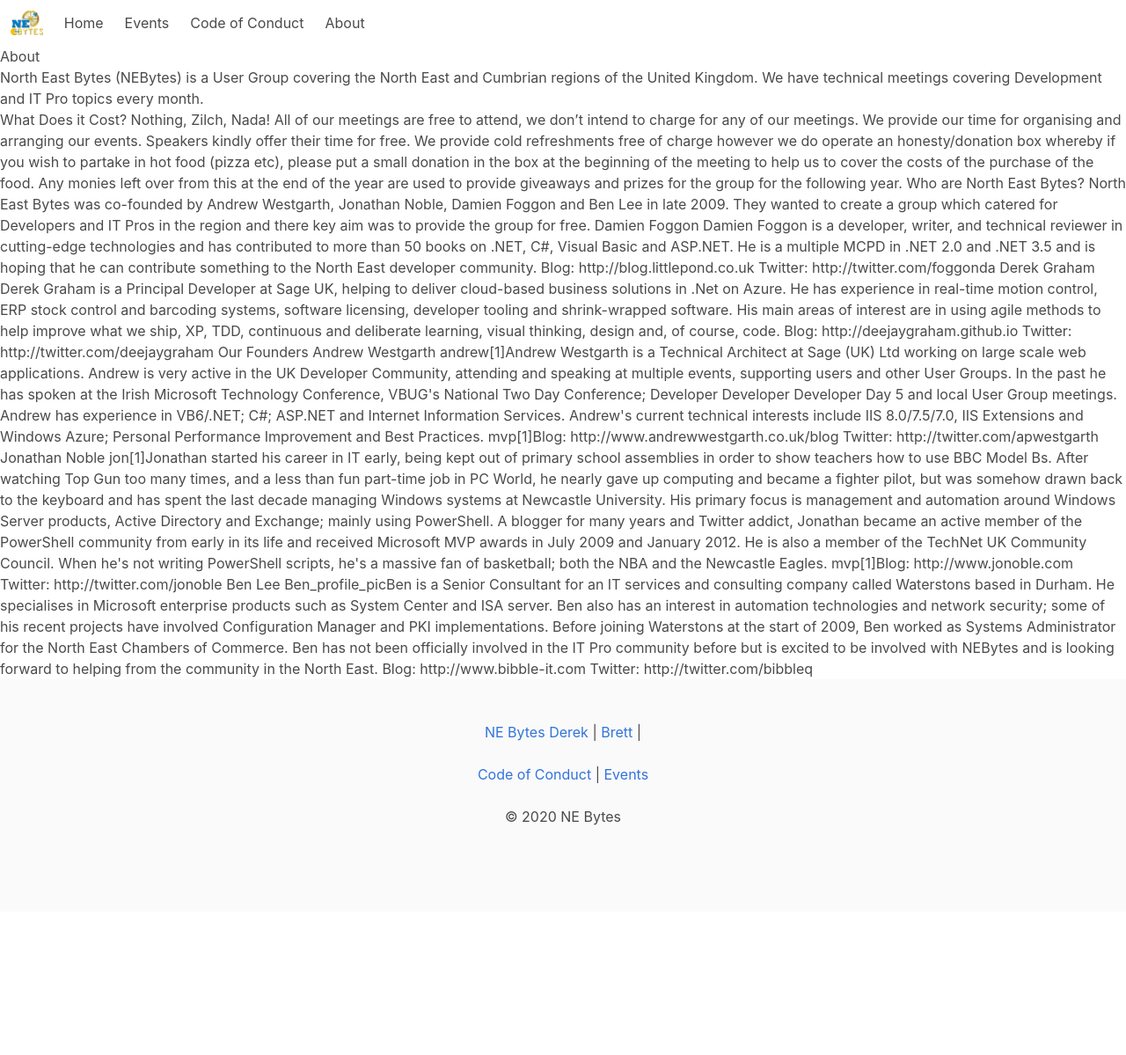
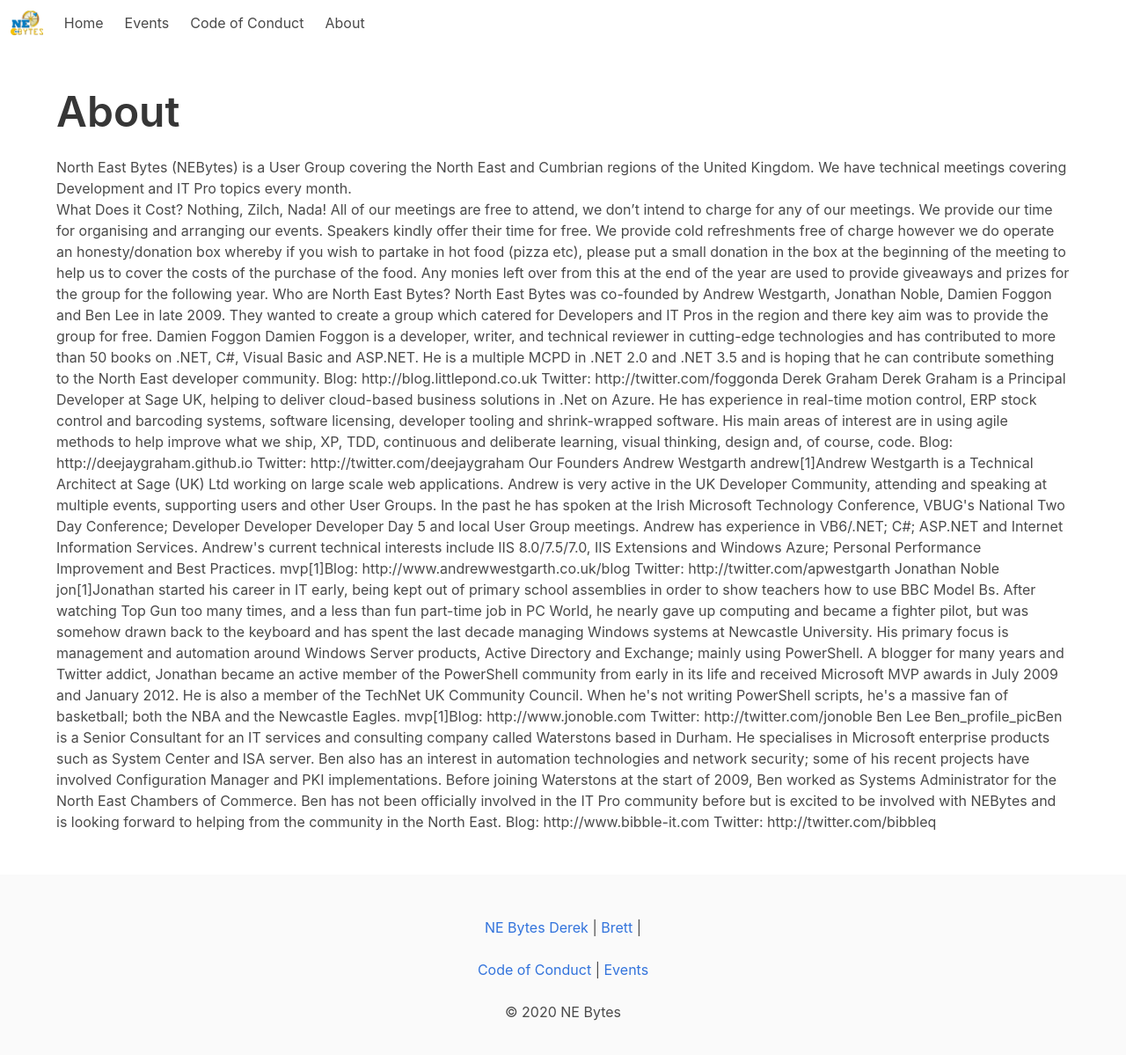
Before and after one commit to ne-bytes/ne-bytes.github.io, a Jekyll site: the page built from about.html, in a window 1280 px wide and 1258 px high. Shown: the top 1199 px of the window at 88% size. Built offline with Jekyll 4.4.1, drawn with Linux system fonts in a browser that asks for light colours.

Commit message:
Update about.html

```diff
--- a/about.html
+++ b/about.html
@@ -2,12 +2,13 @@
 layout: default
 title: About NE Bytes
 ---
+<section class="section">
+  <div class="container">
+    <h1 class="title is-size-1">About</h1>
 
-<h1>About</h1>
-
-<p>
-North East Bytes (NEBytes) is a User Group covering the North East and Cumbrian regions of the United Kingdom.  We have technical meetings
-covering Development and IT Pro topics every month.</p>
+    <p>
+    North East Bytes (NEBytes) is a User Group covering the North East and Cumbrian regions of the United Kingdom.  We have technical meetings
+    covering Development and IT Pro topics every month.</p>
 
 <!--
 <h2>Meeting Format</h2>
@@ -83,3 +84,6 @@ Ben_profile_picBen is a Senior Consultant for an IT services and consulting comp
 
 Blog: http://www.bibble-it.com
 Twitter: http://twitter.com/bibbleq
+
+ </div>
+</section>
```
